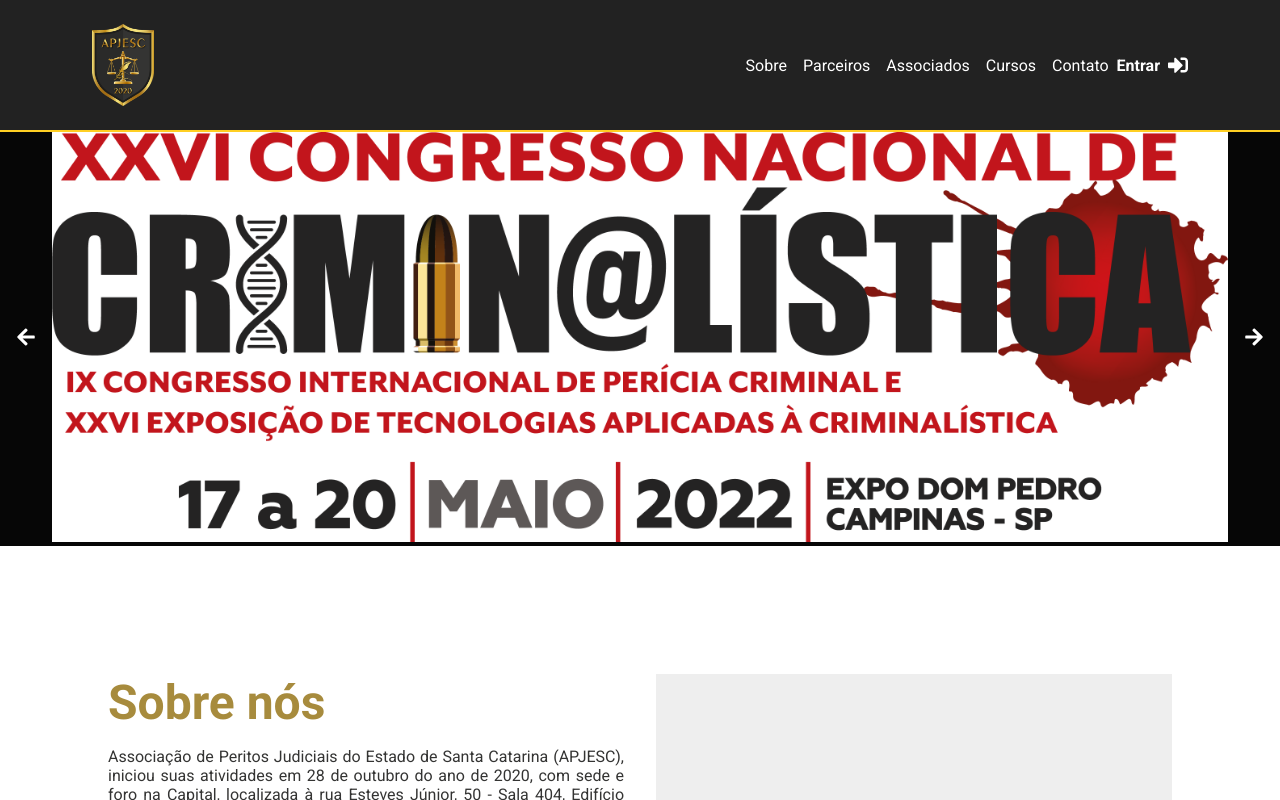
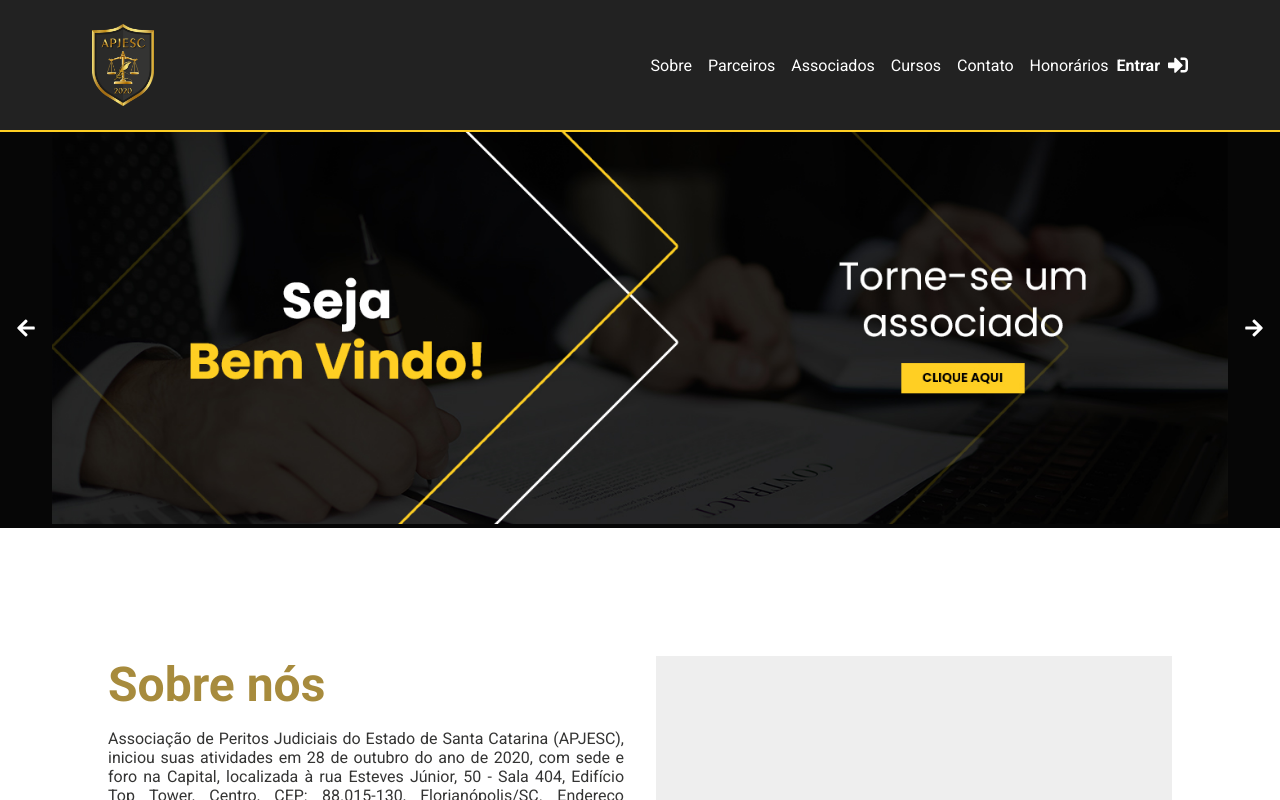
Before and after one commit to associadosDeploy/associados, a Next.js app in the folder front/: page / in a window 1280 px wide. Shown: the top 800 px of the page. Built offline with nearby package versions, Linux system fonts and the light colour scheme.

Commit message:
Update frontend

```diff
--- a/front/src/components/Banner/index.tsx
+++ b/front/src/components/Banner/index.tsx
@@ -8,11 +8,11 @@ const MenuBar: React.FC = () => {
   const [indexBanner, setIndexBanner] = useState(0);
 
   const banners = [
-    {
-      img: "banner2.png",
-      imgCel: "banner2_cel.png",
-      link: "http://www.criminalistica2022.com.br/"
-    },
+    // {
+    //   img: "banner2.png",
+    //   imgCel: "banner2_cel.png",
+    //   link: "http://www.criminalistica2022.com.br/"
+    // },
     {
       img: "banner.jpg",
       imgCel: "banner_cel.jpg",
--- a/front/src/components/MenuBar/index.tsx
+++ b/front/src/components/MenuBar/index.tsx
@@ -39,6 +39,10 @@ const MenuBar: React.FC = () => {
             <a>Contato</a>
           </Link>
 
+          <Link href="honorarios.pdf">
+            <a>Honorários</a>
+          </Link>
+
           <Link href="https://admin.apjesc.com.br/">
             <div className="login_button">
               <span>Entrar</span>
@@ -77,6 +81,10 @@ const MenuBar: React.FC = () => {
                 <Link href="#contato">
                   <a>Contato</a>
                 </Link>
+
+                <Link href="honorarios.pdf">
+                  <a>Honorários</a>
+                </Link>
               </div>
 
             </div>
```
Also changed, not shown: 1 other file (tests, documents, lock files or other folders).
